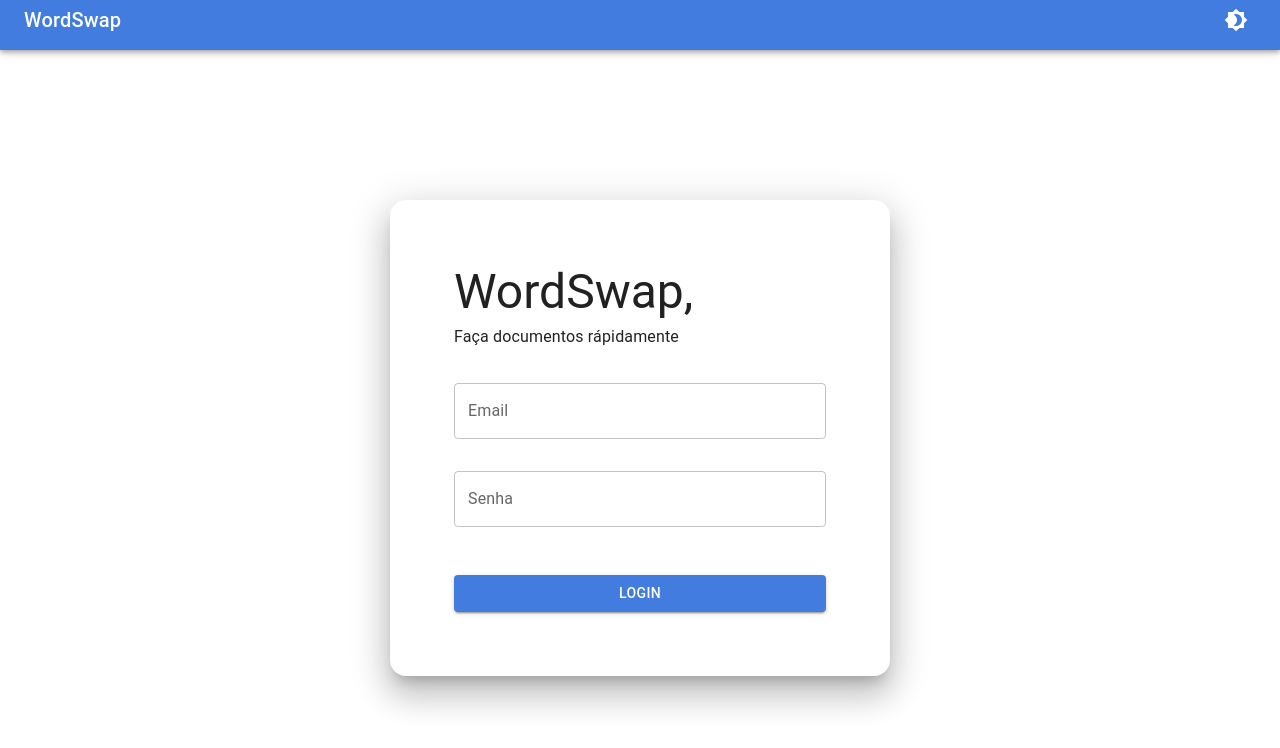
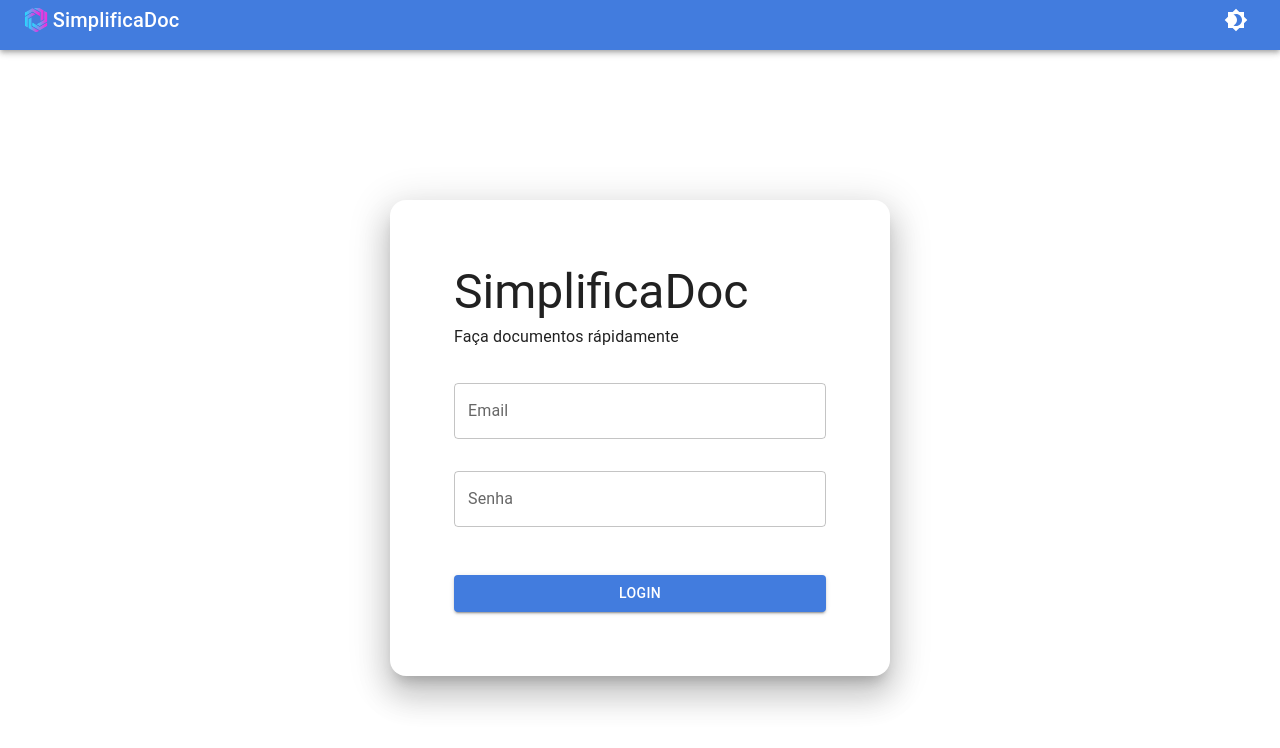
Before and after one commit to rafadealmeida/wordSwap, a Next.js app: page / in a window 1280 px wide. Shown: the top 748 px of the page. Built offline with nearby package versions, Linux system fonts and the light colour scheme; no server answers.

Commit message:
[wordSwap-5] - Mudança de logo e nome

```diff
--- a/src/app/layout.tsx
+++ b/src/app/layout.tsx
@@ -22,7 +22,7 @@ export const metadata = {
 
 const getThemeCookies = async (): Promise<string> => {
   const theme = await getCookieTheme();
-  console.log('cookies', theme?.value);
+  // console.log('cookies', theme?.value);
   return theme?.value as string;
 };
 
@@ -33,12 +33,12 @@ export default function RootLayout({
 }: {
   children: React.ReactNode;
 }) {
-  const [darkMode, setDarkMode] = useState<ThemeContextType | boolean>(false);
+  const [darkMode, setDarkMode] = useState<ThemeContextType | boolean>(true);
 
   const checkTheme = async () => {
     const theme = await getThemeCookies();
-    console.log('theme', theme );
-    console.log('theme verfica:', theme === 'true');
+    // console.log('theme', theme );
+    // console.log('theme verfica:', theme === 'true');
     if (theme !== null) {
       const result = theme === 'true' ? true : false;
       setDarkMode(result);
--- a/src/app/page.tsx
+++ b/src/app/page.tsx
@@ -88,7 +88,7 @@ export default function Home() {
         <form onSubmit={handleSubmit(onSubmit)} style={StyleFormFlex}>
           <Stack gap={'0.2rem'} marginBottom={2}>
             <Typography component={'h5'} variant="h3">
-              WordSwap,
+              SimplificaDoc
             </Typography>
             <Typography component={'span'} variant="subtitle1">
               Faça documentos rápidamente
--- a/src/app/wordSwap/page.tsx
+++ b/src/app/wordSwap/page.tsx
@@ -11,7 +11,7 @@ import { ResponseText, FileObj } from '../../@types/typesFile';
 import { SideBarFillTemplate } from '@/components/SideBarFillTemplate';
 import { FileViewer } from '@/components/FileViewer';
 import { ToolBarFile } from '@/components/ToolbarFile';
-import { NAV_BAR_HEIGHT } from '@/components/patterns/components/NavBar';
+// import { NAV_BAR_HEIGHT } from '@/components/patterns/components/NavBar';
 import { useAuthContext } from '@/service/firebase/AuthContext';
 import { createPdf } from '@/util/createPdf';
 import { useRouter } from 'next/navigation';
@@ -20,6 +20,7 @@ import { app } from '@/service/firebase';
 
 // pdfjs.GlobalWorkerOptions.workerSrc = WORKERSRC;
 const regex = /{{([^{}]+)}}/g;
+const NAV_BAR_HEIGHT = 50;
 
 export default function BasicCard() {
   const [file, setFile] = useState<string>('');
@@ -162,6 +163,7 @@ export default function BasicCard() {
           'linear-gradient(rgba(255, 255, 255, 0.12), rgba(255, 255, 255, 0.12))',
         height: '97vh',
         overflowY: 'hidden',
+        top: NAV_BAR_HEIGHT,
         // top:'4vh',
         ' & .css-1fw3wc0-MuiDrawer-docked .css-15b8vjn-MuiPaper-root-MuiDrawer-paper':
           {
--- a/src/components/patterns/components/NavBar.tsx
+++ b/src/components/patterns/components/NavBar.tsx
@@ -16,10 +16,13 @@ import { useCallback, useEffect, useState } from 'react';
 import { ToggleMode } from './ToggleModeTheme';
 import { getAuth } from 'firebase/auth';
 import { app } from '@/service/firebase';
+import { Avatar } from '@mui/material';
 
 const authUser = getAuth(app);
 
 export const NAV_BAR_HEIGHT = 50;
+
+const LOGO_URL = '/imagens/Logo.png';
 
 export default function NavBar() {
   const [, updateState] = useState<any>();
@@ -46,7 +49,6 @@ export default function NavBar() {
     <Box
       sx={{
         flexGrow: 1,
-        // backgroundColor: 'primary',
         height: NAV_BAR_HEIGHT,
         // height: '5vh',
         alignItems: 'center',
@@ -55,7 +57,10 @@ export default function NavBar() {
         },
       }}
     >
-      <AppBar position="static" sx={{ height: NAV_BAR_HEIGHT }}>
+      <AppBar
+        position="static"
+        sx={{ height: NAV_BAR_HEIGHT }}
+      >
         <Toolbar>
           {/* <IconButton
             size="large"
@@ -66,8 +71,14 @@ export default function NavBar() {
           >
             <MenuIcon />
           </IconButton> */}
+          <Avatar
+            alt="Logo Simplifica Doc"
+            variant="square"
+            src={LOGO_URL}
+            sx={{ width: 24, height: 24 , marginRight:'0.3rem'}}
+          />
           <Typography variant="h6" component="div" sx={{ flexGrow: 1 }}>
-            WordSwap
+            SimplificaDoc
           </Typography>
           {/* <FormGroup>
             <FormControlLabel
--- a/src/components/patterns/components/ToggleModeTheme.tsx
+++ b/src/components/patterns/components/ToggleModeTheme.tsx
@@ -4,14 +4,17 @@ import Brightness7Icon from '@mui/icons-material/Brightness7';
 import { useContext } from 'react';
 import { ThemeContext } from '@/app/layout';
 import { toggleCookiesDark } from '@/util/createCookies';
+import { ThemeContextType } from '@/@types/typesContext';
 
 export const ToggleMode = () => {
-  const themeContext = useContext(ThemeContext);
+  const themeContext = useContext(ThemeContext) as ThemeContextType;
   const { darkMode, setDarkMode } = themeContext;
   const handleToogleTheme = (value: boolean) => {
-    setDarkMode(!value);
+    if (setDarkMode) {
+      setDarkMode(!value);
+    }
     // localStorage.setItem('USER_THEME_DARK', String(!value))
-    toggleCookiesDark(value)
+    toggleCookiesDark(value);
   };
   return (
     <IconButton
```
Also changed, not shown: public/imagens/Logo.png (added), 1 other file (tests, documents, lock files or other folders).
